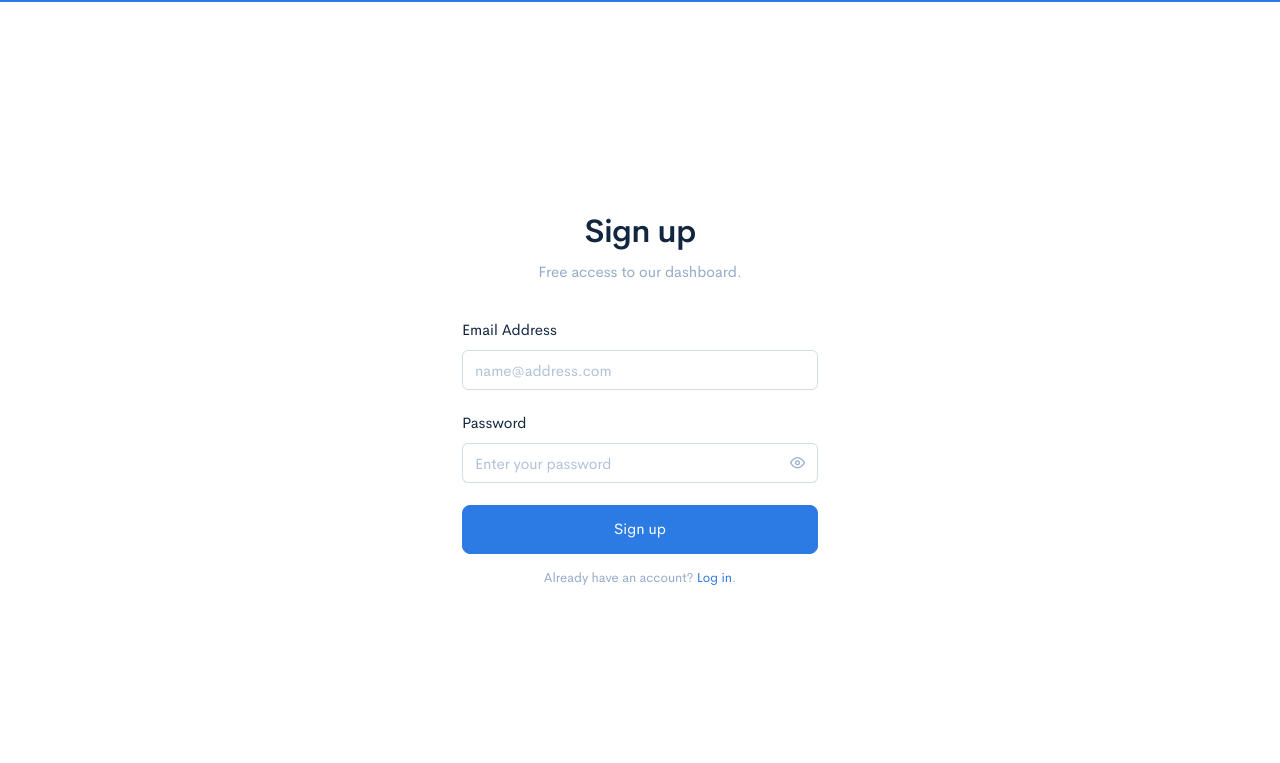
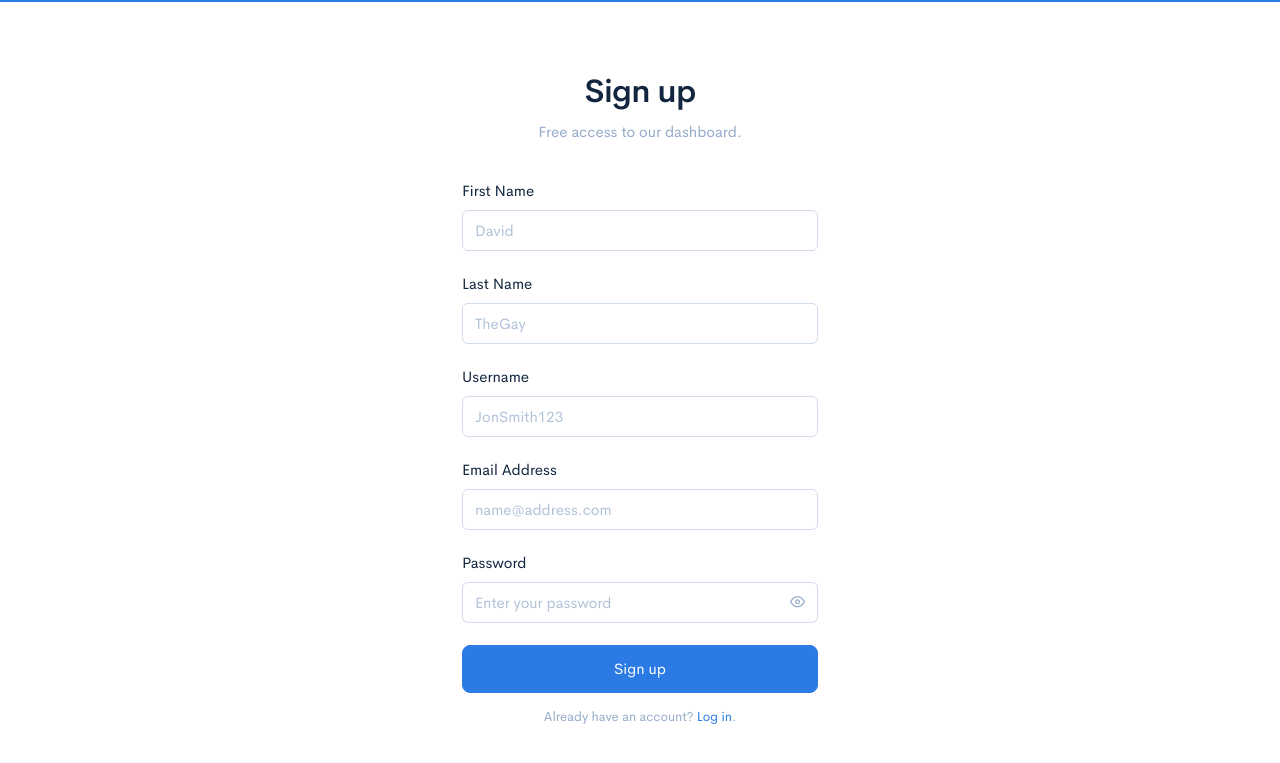
Before and after one commit to chadspector/McViewer, a Django app: template YoutubeSearch/McViewer/templates/sign_up.html in a window 1280 px wide. Shown: the top 763 px of the page. Run offline with Django 3.2, Linux system fonts and the light colour scheme; the template is opened without the code that fills it, so the values that code supplies are empty; some libraries are stand-ins or nearby versions; some web fonts are replaced.

Commit message:
sign up fix

```diff
--- a/YoutubeSearch/McViewer/templates/sign_up.html
+++ b/YoutubeSearch/McViewer/templates/sign_up.html
@@ -44,6 +44,45 @@
 
           <!-- Form -->
           <form>
+
+            <!-- First Name -->
+            <div class="form-group">
+
+              <!-- Label -->
+              <label>
+                First Name
+              </label>
+
+              <!-- Input -->
+              <input type="text" class="form-control" placeholder="David">
+
+            </div>
+
+            <!-- Last Name -->
+            <div class="form-group">
+
+              <!-- Label -->
+              <label>
+                Last Name
+              </label>
+
+              <!-- Input -->
+              <input type="text" class="form-control" placeholder="TheGay">
+
+            </div>
+
+            <!-- Username -->
+            <div class="form-group">
+
+              <!-- Label -->
+              <label>
+                Username
+              </label>
+
+              <!-- Input -->
+              <input type="text" class="form-control" placeholder="JonSmith123">
+
+            </div>
 
             <!-- Email address -->
             <div class="form-group">
```
